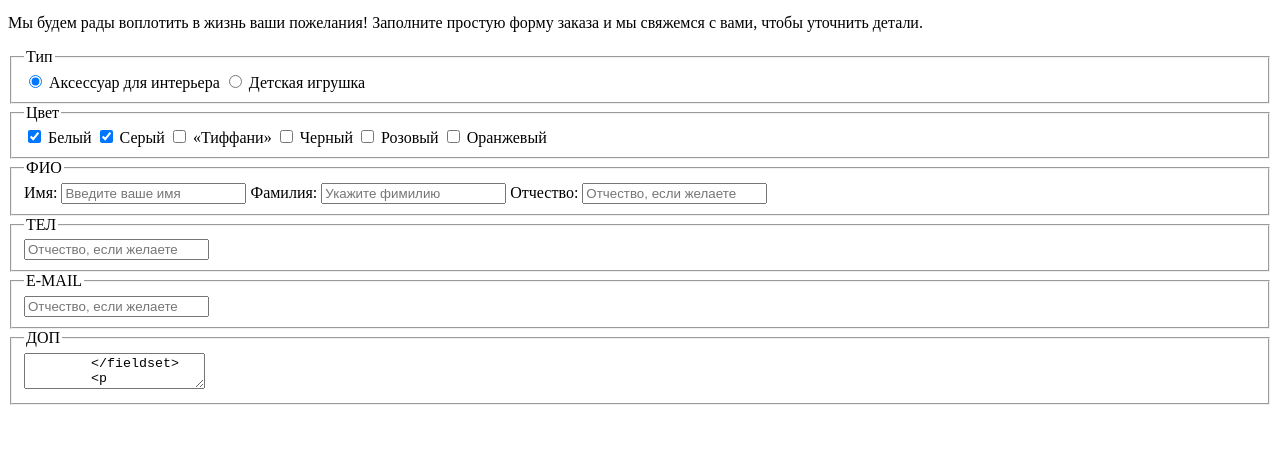
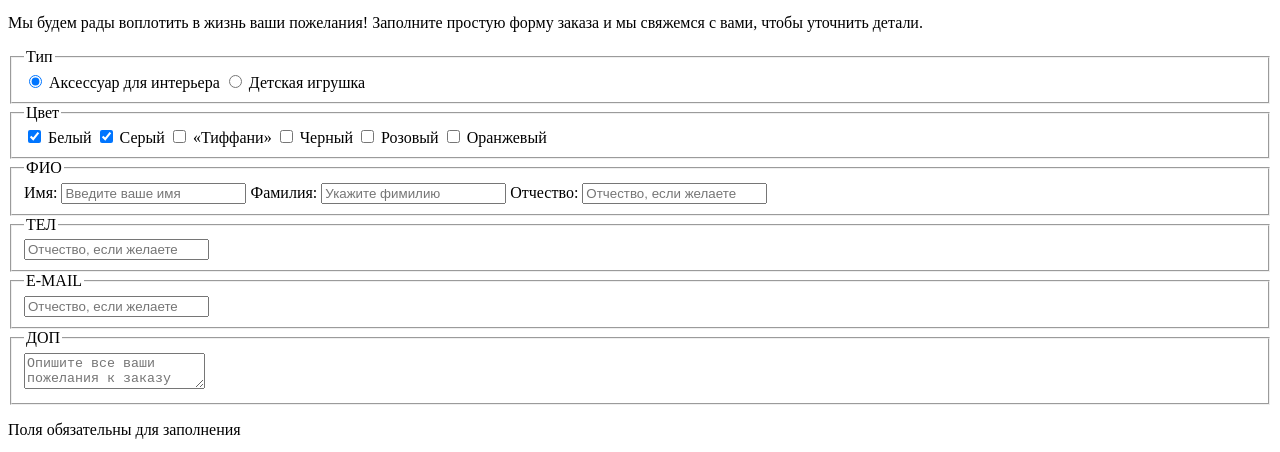
Before and after one commit to AndTem/mishka, a website: page source/form.html in a window 1280 px wide. Shown: the part 132-584 px from the top of the page. Drawn offline with Linux system fonts and the light colour scheme.

Commit message:
добавлен закрывающийся тег для textarea в форме.

```diff
--- a/source/form.html
+++ b/source/form.html
@@ -91,7 +91,7 @@
         </fieldset>
         <fieldset class="order-form__fieldset">
           <legend class="order-form__legend">ДОП</legend>
-          <textarea class="order-form__text-area" name="additionally" placeholder="Опишите все ваши пожелания к заказу">
+          <textarea class="order-form__text-area" name="additionally" placeholder="Опишите все ваши пожелания к заказу"></textarea>
         </fieldset>
         <p class="order-form__note">Поля обязательны для заполнения</p>
         <button class="order-form__submit-button button-base" type="submit">
```
Also changed, not shown: source/orderForm/index.html (+1 -1 lines).
